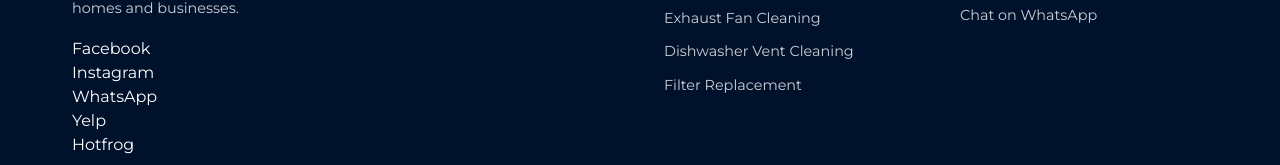
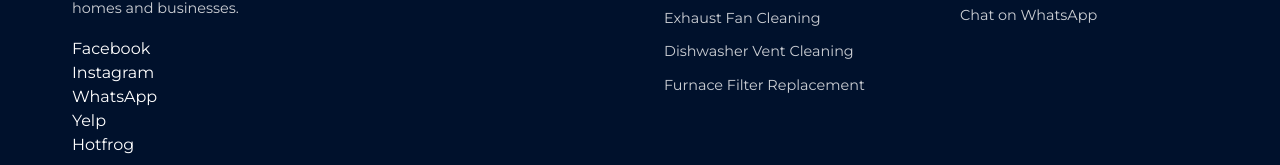
Before and after one commit to josph8487-prog/duct-Canada-original, a Next.js app: page / in a window 1280 px wide. Shown: the part 2274-2439 px from the top of the page. Built offline with nearby package versions, Linux system fonts and the light colour scheme.

Commit message:
Update Footer.tsx

```diff
--- a/src/components/Footer.tsx
+++ b/src/components/Footer.tsx
@@ -75,7 +75,7 @@ const Footer = () => {
               <Link href="/services">Air Duct Sanitization</Link>
               <Link href="/services">Exhaust Fan Cleaning</Link>
               <Link href="/services">Dishwasher Vent Cleaning</Link>
-              <Link href="/services">Filter Replacement</Link>
+              <Link href="/services">Furnace Filter Replacement</Link>
             </div>
           </div>
 
```
